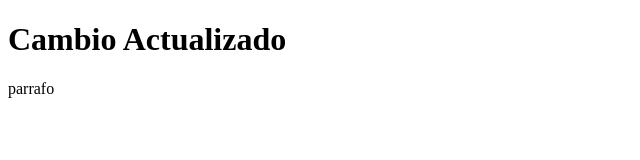
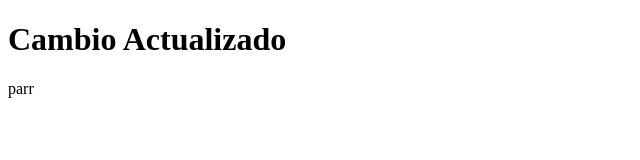
Before and after one commit to biggie1015/GitLab-practice, a plain HTML site: page index.html in a window 1280 px wide. Shown: the full height of the page, 0-640 px from the left. Drawn offline with Linux system fonts and the light colour scheme.

Commit message:
Agregue parrafosal final3

```diff
--- a/index.html
+++ b/index.html
@@ -7,6 +7,6 @@
 </head>
 <body>
     <h1>Cambio Actualizado</h1>
-    <p>parrafo</p>
+    <p>parr</p>
 </body>
 </html>
```
